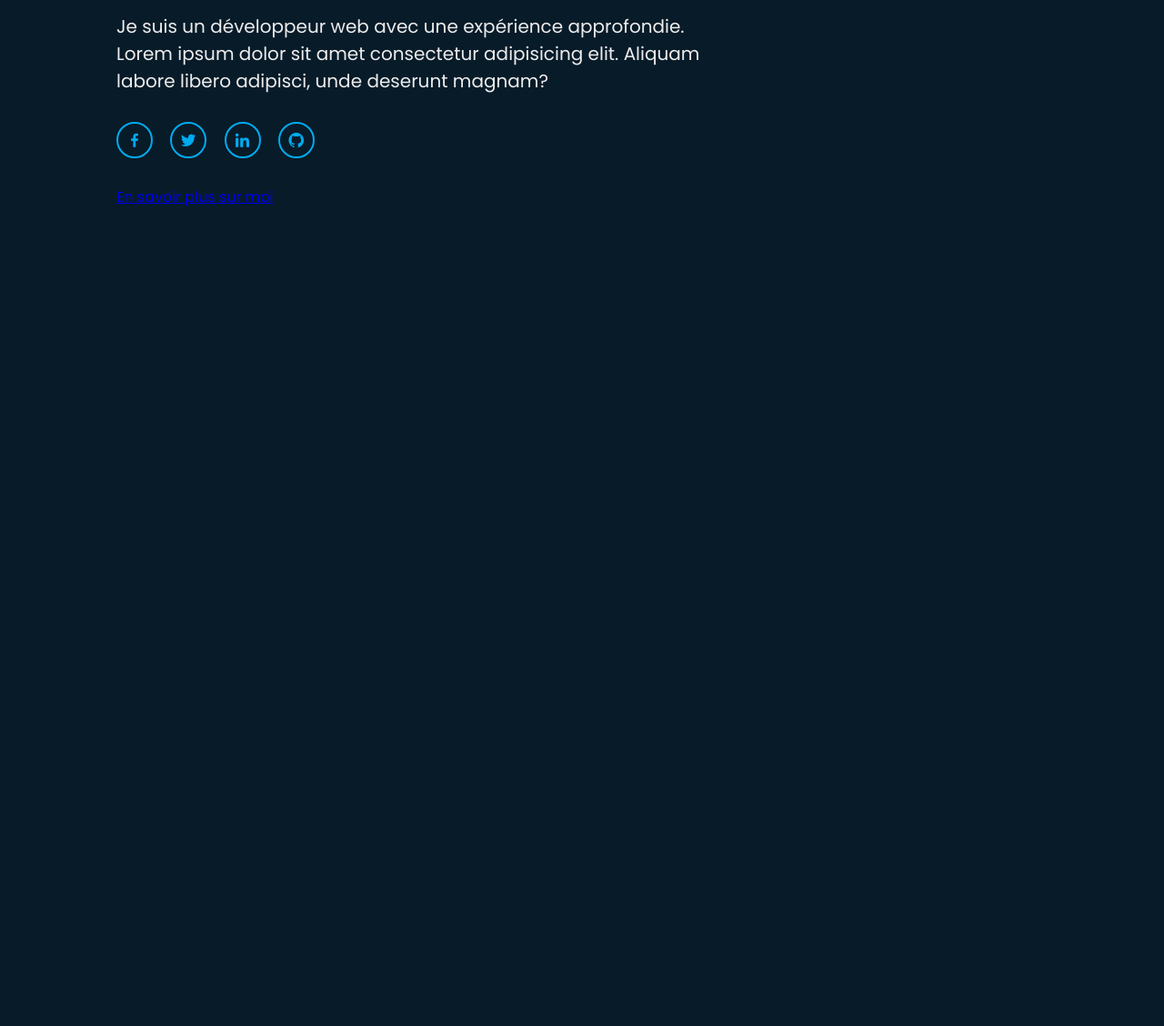
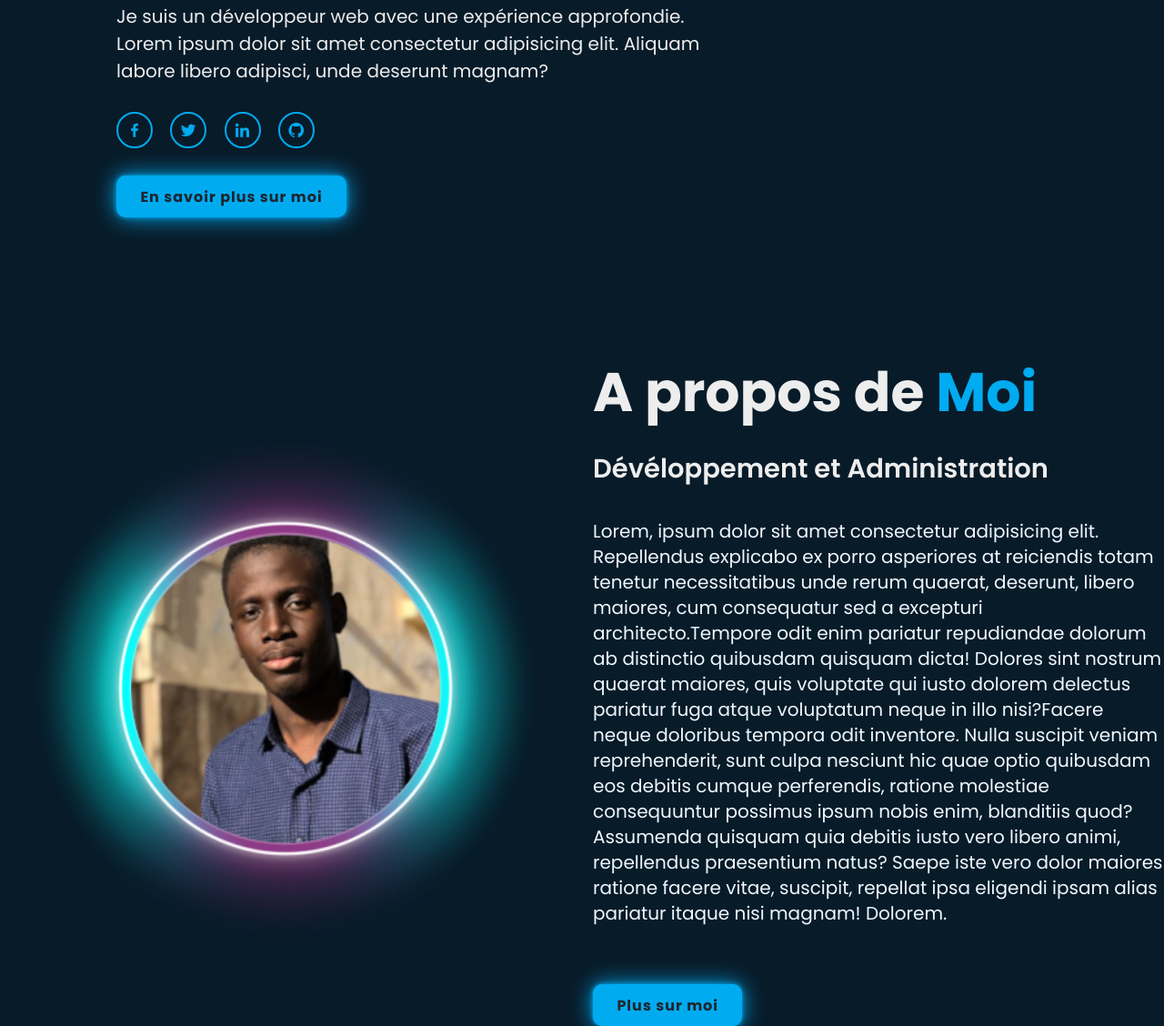
Before and after one commit to b2oba151/Portfolio-neon, a website built with Vite: page index.html in a window 1280 px wide. Shown: the part 414-1542 px from the top of the page at 91% size. Before the commit the page ends 800 px from the top, so only its background shows below. Built offline with nearby package versions, Linux system fonts and the light colour scheme; files whose address does not match are found by name.

Commit message:
A propos

```diff
--- a/index.html
+++ b/index.html
@@ -50,6 +50,26 @@
     <span class="home-imgHover"></span>
   </section>
 
+  <section class="about" id="about">
+    <div class="about-img">
+      <img src="./public/p.png" alt="about-img">
+    </div>
+    <div class="about-text">
+      <h2 class="heading">A propos de <span>Moi</span></h2>
+      <h4>Dévéloppement et Administration</h4>
+      <p><span>Lorem, ipsum dolor sit amet consectetur adipisicing elit. Repellendus explicabo ex porro asperiores at
+          reiciendis totam tenetur necessitatibus unde rerum quaerat, deserunt, libero maiores, cum consequatur sed a
+          excepturi architecto.</span><span>Tempore odit enim pariatur repudiandae dolorum ab distinctio quibusdam
+          quisquam dicta! Dolores sint nostrum quaerat maiores, quis voluptate qui iusto dolorem delectus pariatur fuga
+          atque voluptatum neque in illo nisi?</span><span>Facere neque doloribus tempora odit inventore. Nulla suscipit
+          veniam reprehenderit, sunt culpa nesciunt hic quae optio quibusdam eos debitis cumque perferendis, ratione
+          molestiae consequuntur possimus ipsum nobis enim, blanditiis quod?</span><span>Assumenda quisquam quia debitis
+          iusto vero libero animi, repellendus praesentium natus? Saepe iste vero dolor maiores ratione facere vitae,
+          suscipit, repellat ipsa eligendi ipsam alias pariatur itaque nisi magnam! Dolorem.</span></p>
+      <a href="#" class="btn-box">Plus sur moi</a>
+    </div>
+  </section>
+
 
   <script type="module" src="/main.js"></script>
 </body>
--- a/public/style.css
+++ b/public/style.css
@@ -112,7 +112,7 @@ body {
 }
 
 .resumer {
-    font-size: 20px;
+    font-size: 1.25rem;
     font-weight: 400;
     opacity: 0;
     animation: slideLeft 1s ease forwards;
@@ -138,9 +138,88 @@ body {
     margin: 1.875rem .9375rem 1.875rem 0;
 }
 
+.home-social a:hover {
+    background: var(--blue-color);
+    color: #1f242d;
+    box-shadow: 0 0 1.15rem var(--blue-color);
+}
 
+.btn-box {
+    display: inline-block;
+    padding: .65rem 1.65rem;
+    background: var(--blue-color);
+    border-radius: .625rem;
+    box-shadow: 0 0 .125rem var(--blue-color);
+    font-size: 1rem;
+    color: #1f242d;
+    letter-spacing: .0625rem;
+    text-decoration: none;
+    font-weight: 700;
+    opacity: 0;
+    animation: slideTop 1s ease forwards;
+    animation-delay: 2s;
+    box-shadow: 0 0 .3125rem var(--blue-color),
+        0 0 1.5625rem var(--blue-color);
+    transition: .5s ease;
+}
 
+.btn-box:hover {
+    box-shadow: 0 0 .3125rem cyan,
+        0 0 .625rem cyan,
+        0 0 1.25rem cyan,
+        0 0 1.875rem cyan;
 
+}
+
+.about {
+    display: flex;
+    justify-content: space-between;
+    align-items: center;
+    flex-wrap: wrap;
+    gap: 1.5rem;
+}
+
+.about-img {
+    display: flex;
+    justify-content: center;
+    align-items: center;
+    flex: 1; /* Cela permet à l'élément de prendre autant d'espace que possible */
+}
+
+.about-img img {
+    max-width: 39.375rem;
+    height: auto;
+    width: 100%;
+    border-radius: .5rem;
+}
+
+.about-text {
+    flex: 1;
+}
+
+.about-text h2 {
+    font-size: 3.75rem;
+}
+
+.about-text h2 span {
+    color: var(--blue-color);
+}
+
+.about-text h4 {
+    font-size: 1.8125rem;
+    font-weight: 600;
+    color: var(--text-color);
+    line-height: 1.7;
+    margin: .9375rem 0 1.875rem;
+}
+
+.about-text p {
+    color: aliceblue;
+    font-size: 1.25rem;
+    line-height: 1.4;
+    font-weight: 400;
+    margin-bottom: 4rem;
+}
 
 
 
```
